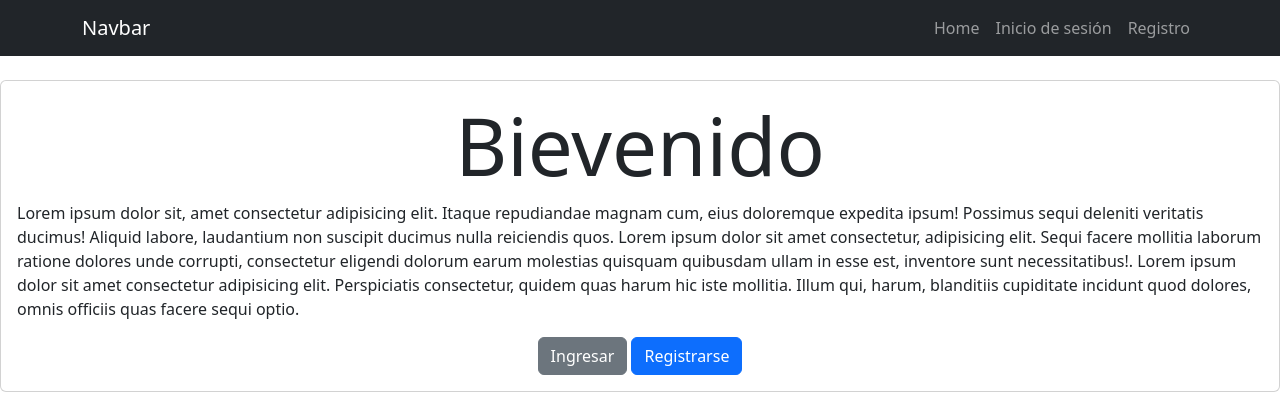
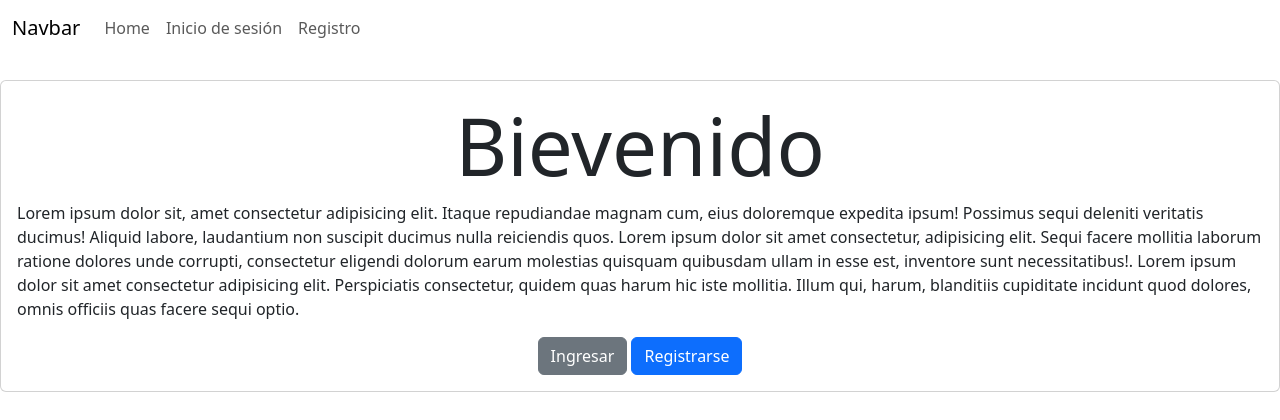
Before and after one commit to Mahatmakira/Django_crud, a Django app: page / in a window 1280 px wide. Shown: the top 420 px of the page. Run offline with Django 4.2, Linux system fonts and the light colour scheme.

Commit message:
cambio navbar v2

```diff
--- a/tasks/templates/_navbar.html
+++ b/tasks/templates/_navbar.html
@@ -1,5 +1,5 @@
-<nav class="navbar navbar-expand-lg navbar-dark bg-dark">
-    <div class="container">
+<nav class="navbar navbar-expand-lg bg-body-tertiarys">
+    <div class="container-fluid">
       <a class="navbar-brand" href="/">Navbar</a>
       <button
         class="navbar-toggler"
@@ -13,7 +13,7 @@
         <span class="navbar-toggler-icon"></span>
       </button>
       <div class="collapse navbar-collapse" id="navbarNav">
-        <ul class="navbar-nav ms-auto">
+        <ul class="navbar-nav">
           <li class="nav-item">
             <a href="/" class="nav-link">Home</a>
           </li>
--- a/tasks/templates/base.html
+++ b/tasks/templates/base.html
@@ -7,12 +7,13 @@
     <meta name="viewport" content="width=device-width, initial-scale=1.0">
     <title>Django CRUD</title>
     <!--<link rel="stylesheet" href="{% static '/styles/main.css' %}">-->
-    <link rel="stylesheet" href="	https://cdn.jsdelivr.net/npm/bootstrap@5.3.0-alpha3/dist/css/bootstrap.min.css">
+    <link href="https://cdn.jsdelivr.net/npm/bootstrap@5.3.0-alpha3/dist/css/bootstrap.min.css" rel="stylesheet" integrity="sha384-KK94CHFLLe+nY2dmCWGMq91rCGa5gtU4mk92HdvYe+M/SXH301p5ILy+dN9+nJOZ" crossorigin="anonymous">
 </head>
 <body>
     {% include '_navbar.html' %}
 
     {% block content %}
     {% endblock %}
+    <script src="https://cdn.jsdelivr.net/npm/bootstrap@5.3.0-alpha3/dist/js/bootstrap.bundle.min.js" integrity="sha384-ENjdO4Dr2bkBIFxQpeoTz1HIcje39Wm4jDKdf19U8gI4ddQ3GYNS7NTKfAdVQSZe" crossorigin="anonymous"></script>
   </body>
 </html>
```
